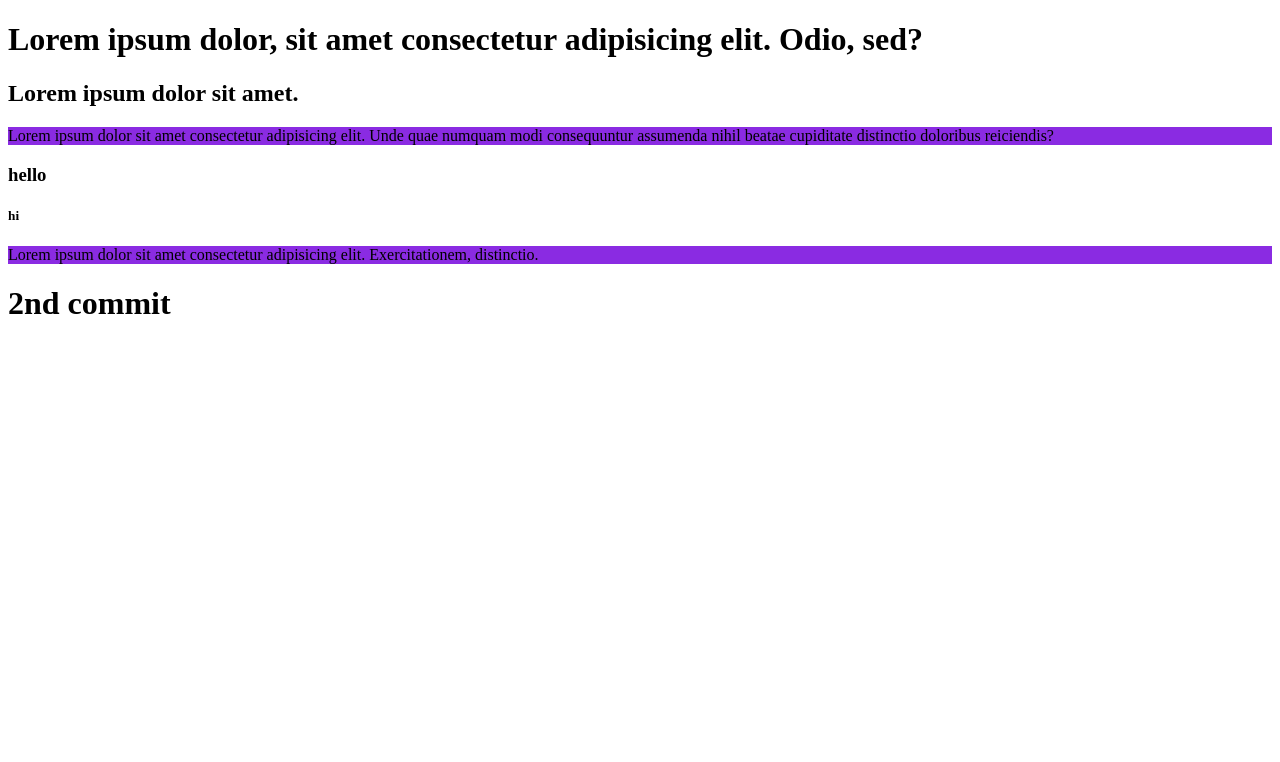
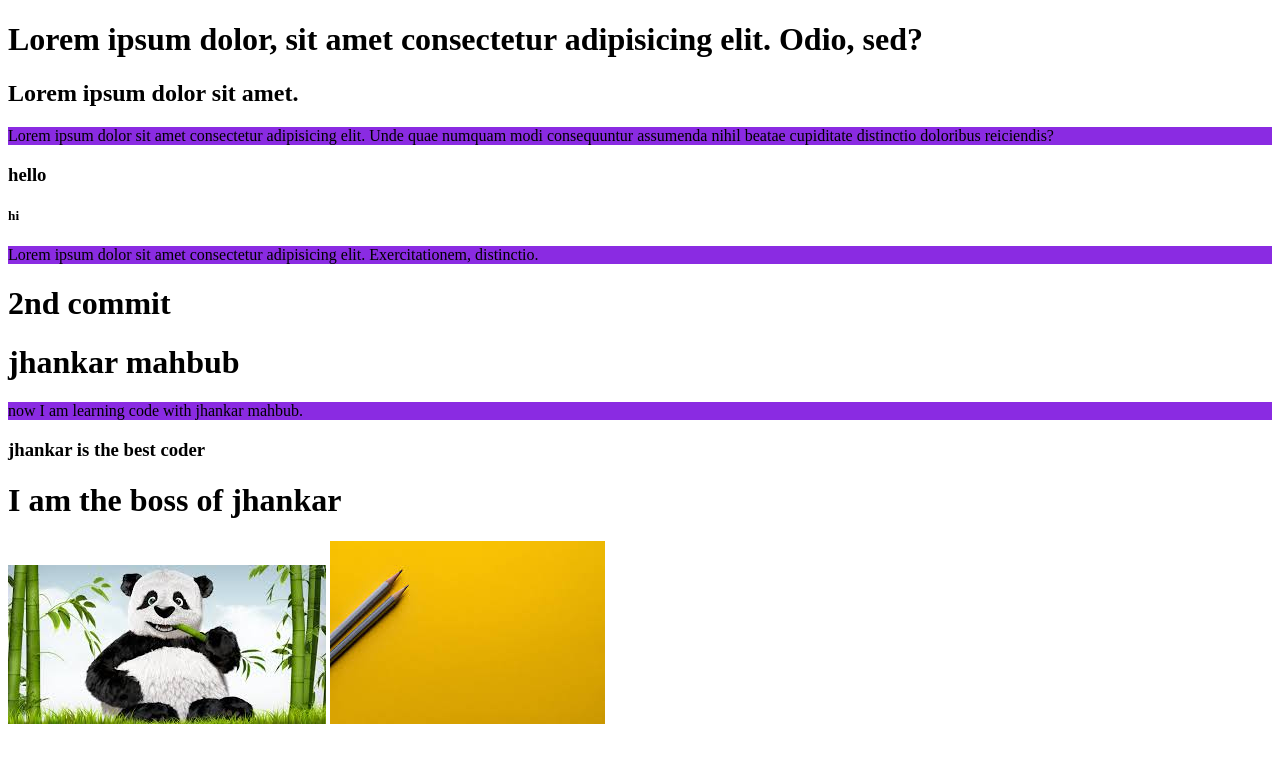
Before and after one commit to JunayedA/programming-repo, a plain HTML site: page index.html in a window 1280 px wide. Drawn offline with Linux system fonts and the light colour scheme.

Commit message:
pic added

```diff
--- a/index.html
+++ b/index.html
@@ -15,5 +15,11 @@
     <h5>hi</h5>
     <p>Lorem ipsum dolor sit amet consectetur adipisicing elit. Exercitationem, distinctio.</p>
     <h1>2nd commit</h1>
+    <h1>jhankar mahbub</h1>
+    <p>now I am learning code with jhankar mahbub.</p>
+    <h3>jhankar is the best coder</h3>
+    <h1>I am the boss of jhankar</h1>
+    <img src="images.jpg" alt="">
+    <img src="images (1).jpg" alt="">
 </body>
 </html>
```
Also changed, not shown: images (1).jpg (added), images.jpg (added).
